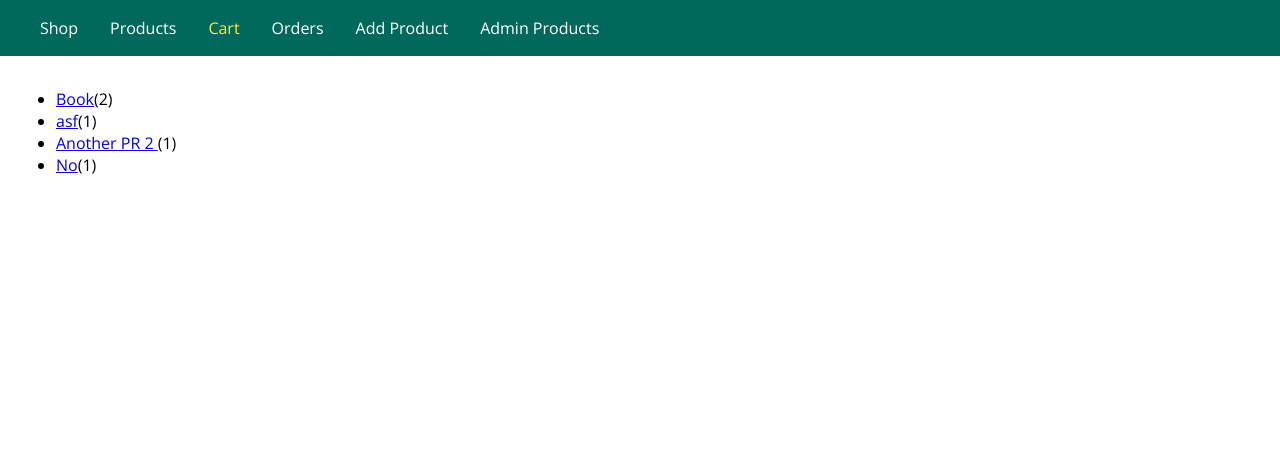
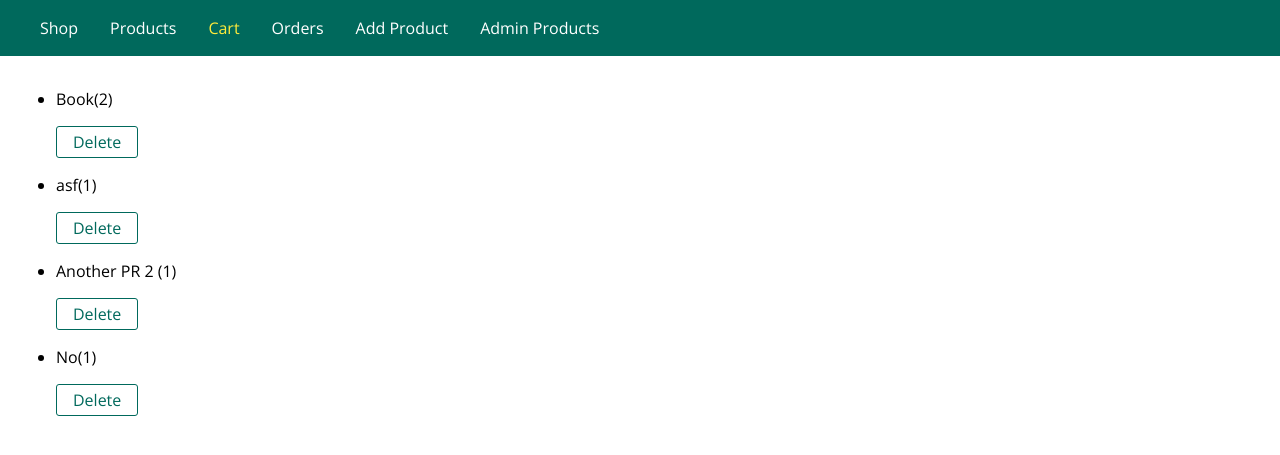
Before and after one commit to abhijeetsatpute/expressShop, a Node server app: page /cart in a window 1280 px wide. Shown: the top 455 px of the page. Run offline with Node 20, Linux system fonts and the light colour scheme; some libraries are stand-ins or nearby versions.

Commit message:
Deleting Cart Items

```diff
--- a/controllers/shop.js
+++ b/controllers/shop.js
@@ -58,6 +58,14 @@ exports.postCart = (req, res, next) => {
     res.redirect('/cart');
 }
 
+exports.postCartDeleteProduct = (req, res, next) => {
+    const productId = req.body.id;
+    Product.findById(productId, (product) => {
+        Cart.deleteProduct(productId, product.price);
+        res.redirect('/cart');
+    })
+}
+
 exports.getCheckout = (req, res, next) => {
     res.render('shop/checkout', {
         path : req.originalUrl,
--- a/models/cart.js
+++ b/models/cart.js
@@ -39,6 +39,9 @@ module.exports = {
             }
             const updatedCart = { ...JSON.parse(data) };
             const product = updatedCart.products.find(prod => prod.id === id);
+            if(!product){
+                return;
+            }
             const prouctQty = product.qty;
             updatedCart.products = updatedCart.products.filter(
                 prod => prod.id !== id
--- a/routes/shop.js
+++ b/routes/shop.js
@@ -14,6 +14,8 @@ router.get('/products/:productId', shopController.getProduct);
 
 router.get('/cart', shopController.getCart);
 
+router.post("/cart-delete-item", shopController.postCartDeleteProduct);
+
 router.post('/cart', shopController.postCart);
 
 router.get('/orders', shopController.getOrders);
--- a/views/shop/cart.ejs
+++ b/views/shop/cart.ejs
@@ -7,7 +7,12 @@
       <% if (products.length > 0) { %>
         <ul>
           <% products.forEach(p => { %>
-            <li><a href="/products/<%= p.productData.id%>"><%= p.productData.title %></a>(<%= p.qty %>)</li>
+            <li>
+              <p><%= p.productData.title %>(<%= p.qty %>)</p>
+              <form action="/cart-delete-item" method="post">
+                <button class="btn" type="submit" name="id" value="<%= p.productData.id %>">Delete</button>
+              </form>
+            </li>
           <% }) %>
         </ul>
       <% } else { %>
```
